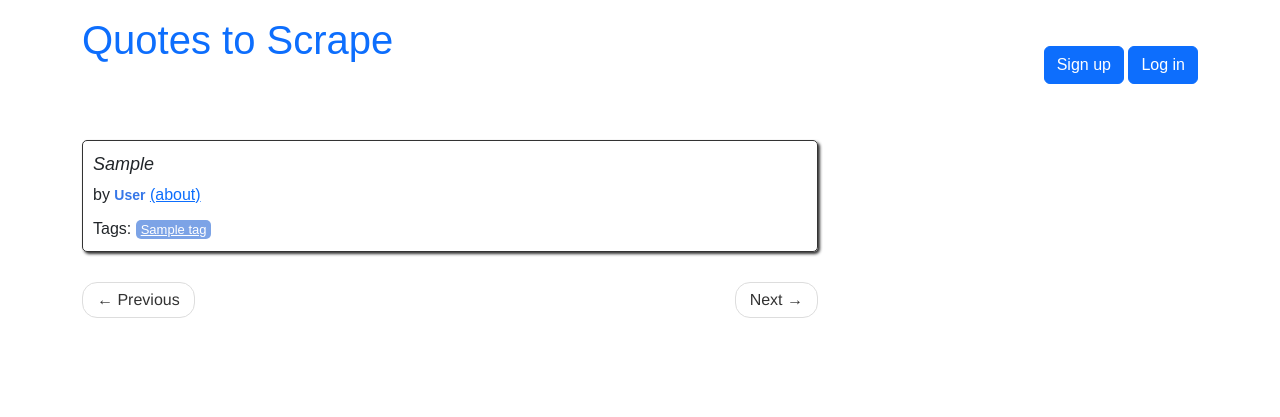
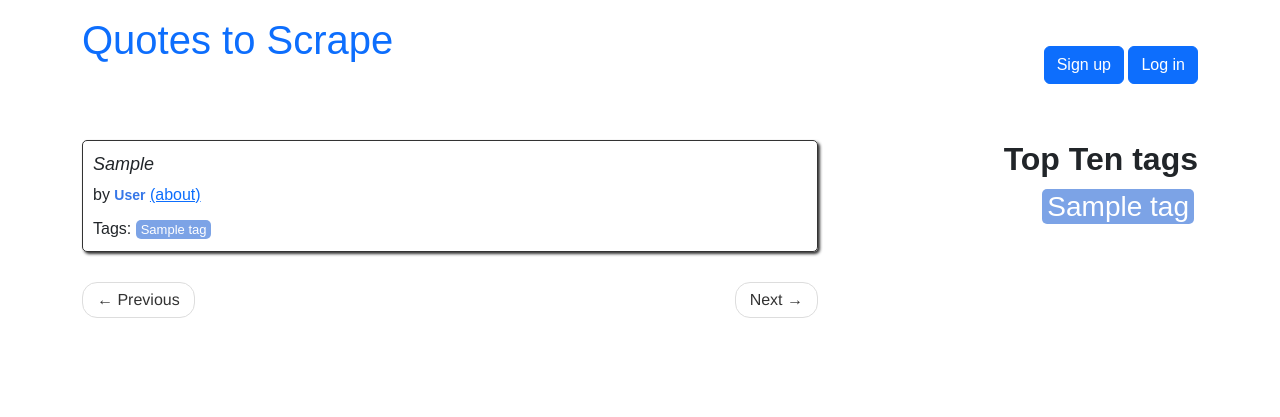
Before and after one commit to NazarChaban/QuotesSite, a Django app: page / in a window 1280 px wide. Shown: the top 417 px of the page. Run offline with Django 5.2, Linux system fonts and the light colour scheme; tables that the repository leaves empty hold one stand-in row (values such as "Sample post").

Commit message:
top ten tags

```diff
--- a/quoteapp/quotes/templates/quotes/index.html
+++ b/quoteapp/quotes/templates/quotes/index.html
@@ -13,7 +13,7 @@
             <div class="tags">
                 Tags:
                 {% for tag in quote_and_tags.tags %}
-                <a class="tag" href="{% url 'quotes:tag_details' tag.id %}">{{ tag.name }}</a>
+                <a class="tag" href="{% url 'quotes:tag_details' tag.id %}" style="text-decoration: none">{{ tag.name }}</a>
                 {% endfor %}
             </div>
         </div>
@@ -35,6 +35,15 @@
             </ul>
         </nav>
     </div>
+    <div class="col-md-4 tags-box">
+
+        <h2><strong>Top Ten tags</strong></h2>
+        {% for tag, index in top_tags %}
+        <span class="tag-item">
+        <a class="tag" style="font-size: {{index}}px; text-decoration: none" href="{% url 'quotes:tag_details' tag.id %}">{{ tag.name }}</a>
+        </span>
+        {% endfor %}
     </div>
+</div>
 
-    {% endblock %}
+{% endblock %}
--- a/quoteapp/quotes/views.py
+++ b/quoteapp/quotes/views.py
@@ -1,22 +1,24 @@
 from django.core.paginator import Paginator
 from django.shortcuts import render, get_object_or_404
 from .models import Quote, Author, Tag
+from django.db.models import Count
 
 
 def index(request, page=1):
     per_page = 10
     paginator = Paginator(Quote.objects.all(), per_page)
     quotes_on_page = paginator.page(page)
+    top_tags = Tag.objects.annotate(num_quotes=Count('quote')
+        ).order_by('-num_quotes')[:10]
+    font_size = [28 - index*2 for index in range(len(top_tags))]
     context = {
-        'quotes_and_tags': [
-        {
+        'quotes_and_tags': [{
             'quote': quote,
             'tags': quote.tags.all(),
-            'author_id': quote.author.id    # type: ignore
-        }
-        for quote in quotes_on_page
-        ],
+            'author_id': quote.author.id}    # type: ignore
+        for quote in quotes_on_page],
         'quotes': quotes_on_page,
+        'top_tags': zip(top_tags, font_size)
     }
     return render(request, 'quotes/index.html', context)
 
```
